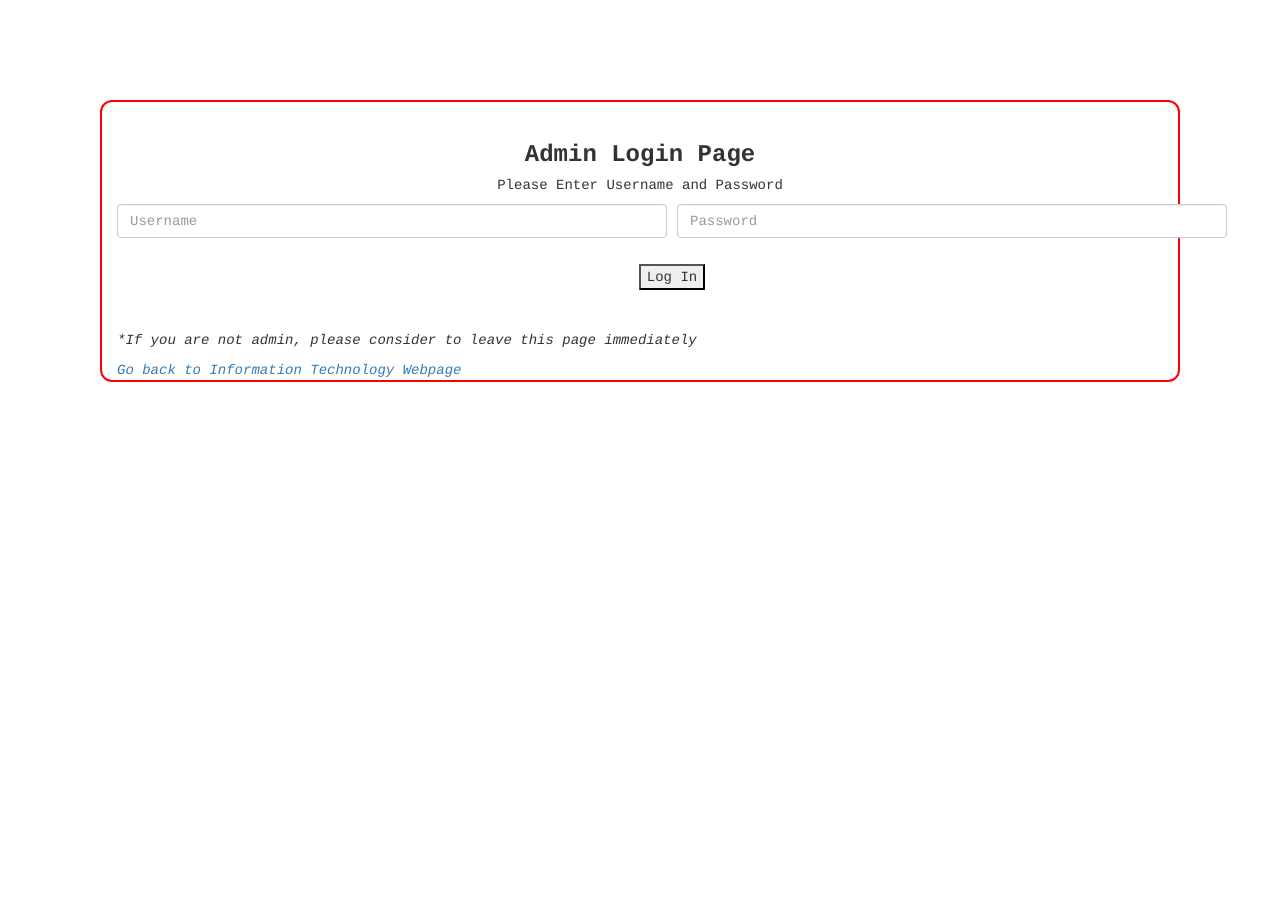
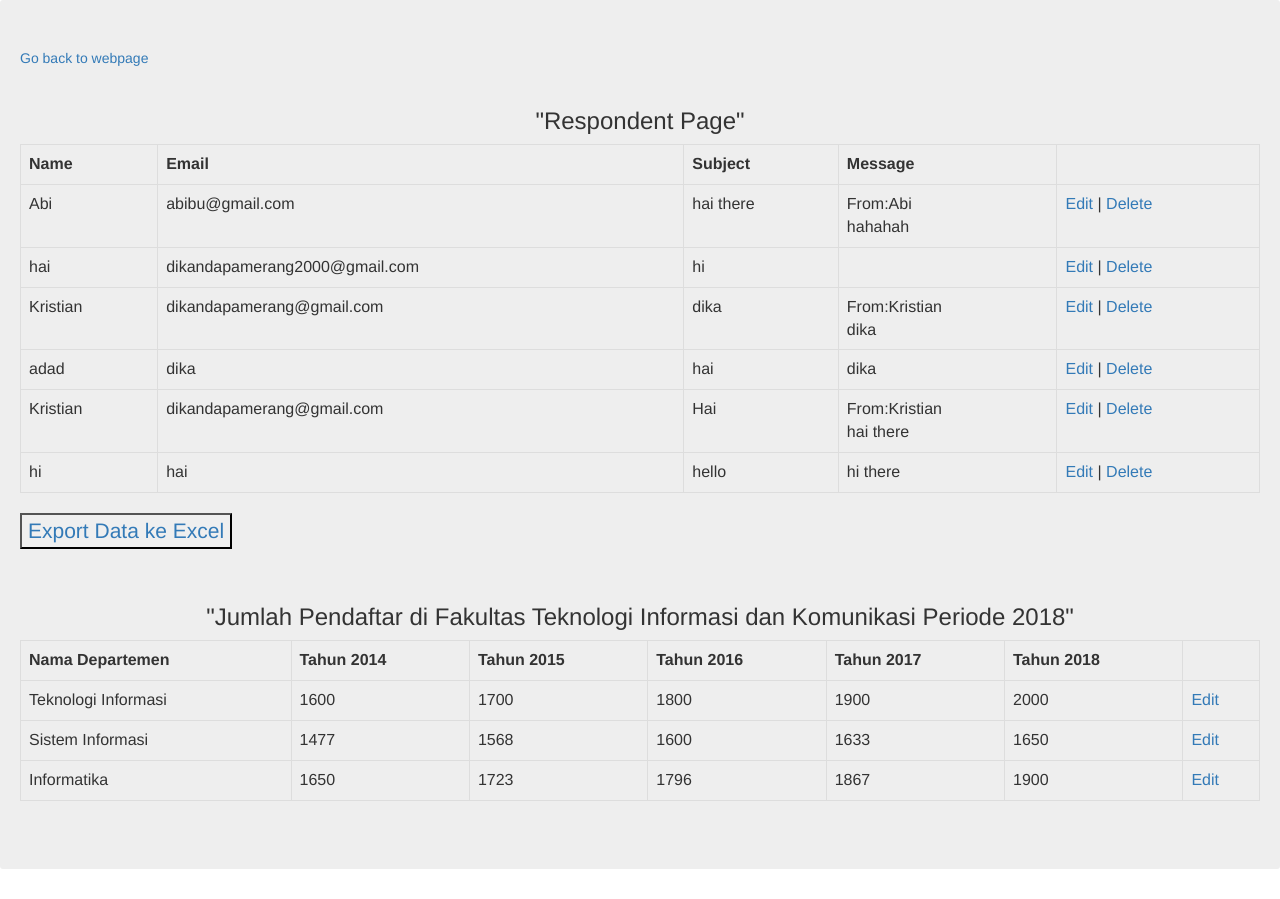
Before and after one commit to KristianND/belajarPBW, a PHP site: page /awal.php in a window 1280 px wide. Before the commit the page ends 382 px from the top, so only its background shows below. Run offline with PHP 8.4, Linux system fonts and the light colour scheme; data comes from the database, SQL or seed files in the repository.

Commit message:
Version 6.5 --- Excel and Statistic New
Penambahan dan perbaikan beberapa fitur. Statistic bia di akses di menu "How to Join Us"

```diff
--- a/awal.php
+++ b/awal.php
@@ -4,6 +4,9 @@ include_once("config.php");
 
 // Fetch all users data from database
 $result = mysqli_query($mysqli, "SELECT * FROM users ORDER BY id DESC");
+
+// Fetch all users data from database
+$statistik = mysqli_query($mysqli, "SELECT * FROM jumlahpendaftar ORDER BY id DESC");
 ?>
 
 <html>
@@ -38,50 +41,28 @@ $result = mysqli_query($mysqli, "SELECT * FROM users ORDER BY id DESC");
     }
     ?>
     </table>
-        <p><a href="exportexcel.php"><button>Export Data ke Excel</button></a></p>
+
+        <p><a href="exportexcel.php"><button>Export Data ke Excel</button></a></p><br>
+
+    <h3 style="text-align: center;">"Jumlah Pendaftar di Fakultas Teknologi Informasi dan Komunikasi Periode 2018"</h3>
+    <table width='80%' border=1 class="table table-bordered">
+        <tr>
+            <th>Nama Departemen</th> <th>Tahun 2014</th> <th>Tahun 2015</th> <th>Tahun 2016</th> <th>Tahun 2017</th> <th>Tahun 2018</th>
+        </tr>
+        <?php
+        while($user_data = mysqli_fetch_array($statistik)) {
+            echo "<tr>";
+            echo "<td>".$user_data['namaDepartemen']."</td>";
+            echo "<td>".$user_data['tahun2014']."</td>";
+            echo "<td>".$user_data['tahun2015']."</td>";
+            echo "<td>".$user_data['tahun2016']."</td>";
+            echo "<td>".$user_data['tahun2017']."</td>";
+            echo "<td>".$user_data['tahun2018']."</td>";
+            echo "<td><a href='editstatistik.php?id=$user_data[id]'>Edit</a></td></tr>";
+        }
+        ?>
+    </table>
 	</div>
-
-	<section id="contact" class="section-bg wow fadeInUp" style="border: 2px solid red; border-radius: 12px; margin: 100px; font-family:courier;">
-		<div id="form">
-
-		<br>
-		<h3 class="text-center"><strong>Admin Login Page</strong></h3>
-		<h5 class="text-center">Please Enter Username and Password</h5>
-		<div class="container">
-
-
-	    <div class="form-row">
-			<br><br><br>
-			<div class="form-group col-md-6">
-				<input type="text" class="form-control" name="name" data-rule="minlen:4" id="username" placeholder="Username">
-			</div>
-
-			<div class="form-group col-md-6">
-				<input type="text" class="form-control" name="email" data-rule="email" id="password" placeholder="Password">
-			</div>
-		</div>
-		<div class="text-center"><button onClick="admin()">Log In</button></div>
-		<br><br>
-		<p><em>*If you are not admin, please consider to leave this page immediately</em></p>
-		<a href="http://kindika-ndapamerang.000webhostapp.com/"><em>Go back to Information Technology Webpage</em></a>
-		</div>
-		</div>
-    </section>
-
-	<script>
-		$('#mtable').hide();
-
-		function admin(){
-			if($('#username').val()==='admin'&& $('#password').val()==='admin'){
-
-			$('#mtable').show();
-			$('#form').hide();
-			}
-			else{
-				window.alert('Username Or Password Incorrect');
-			}
-		}
-	</script>
 </body>
 
 </html>
```
Also changed, not shown: editstatistik.php (added, +81 -0 lines), exportexcel.php (+3 -13 lines), grafik_pendaftar.php (+5 -5 lines), index.html (+3 -4 lines).
